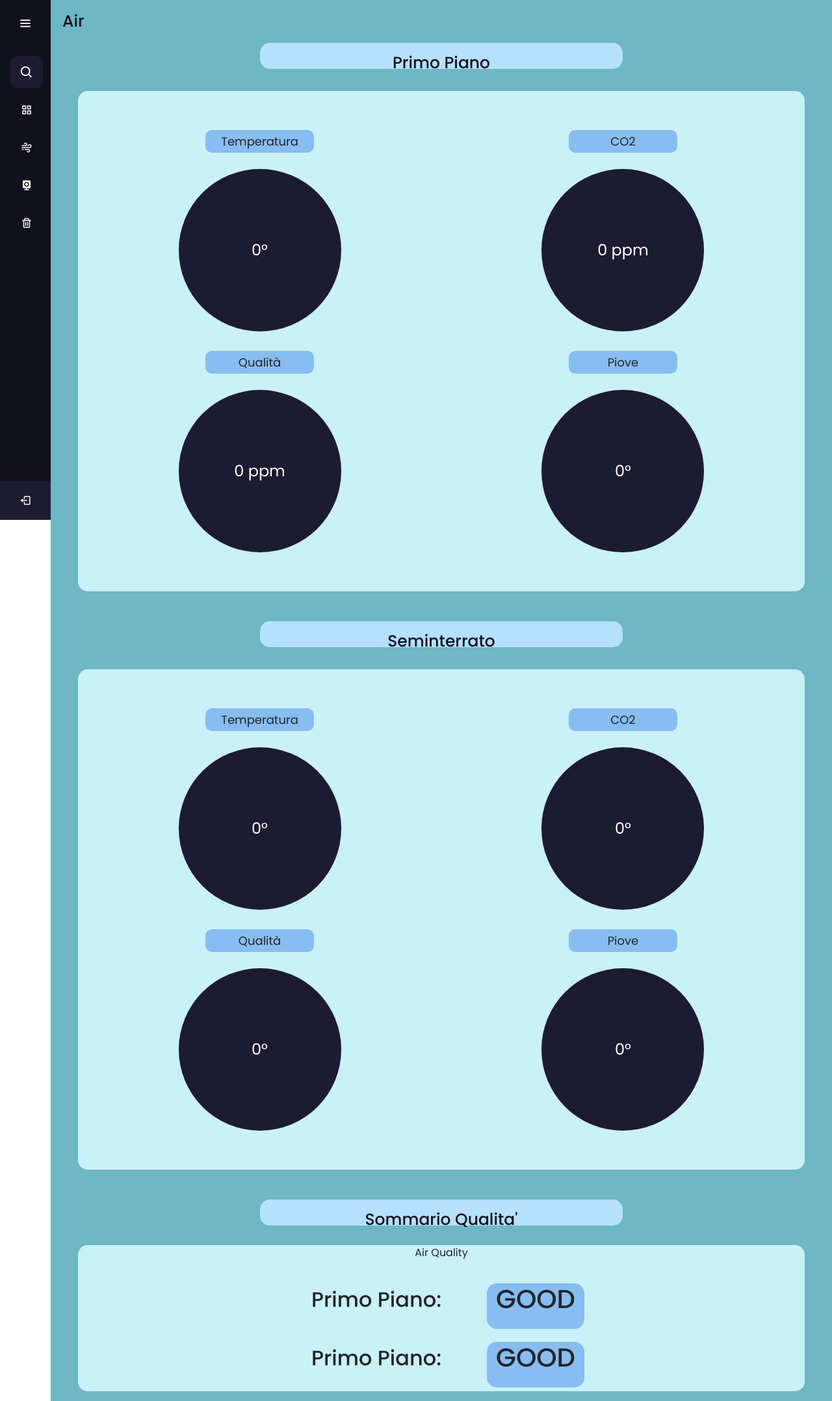
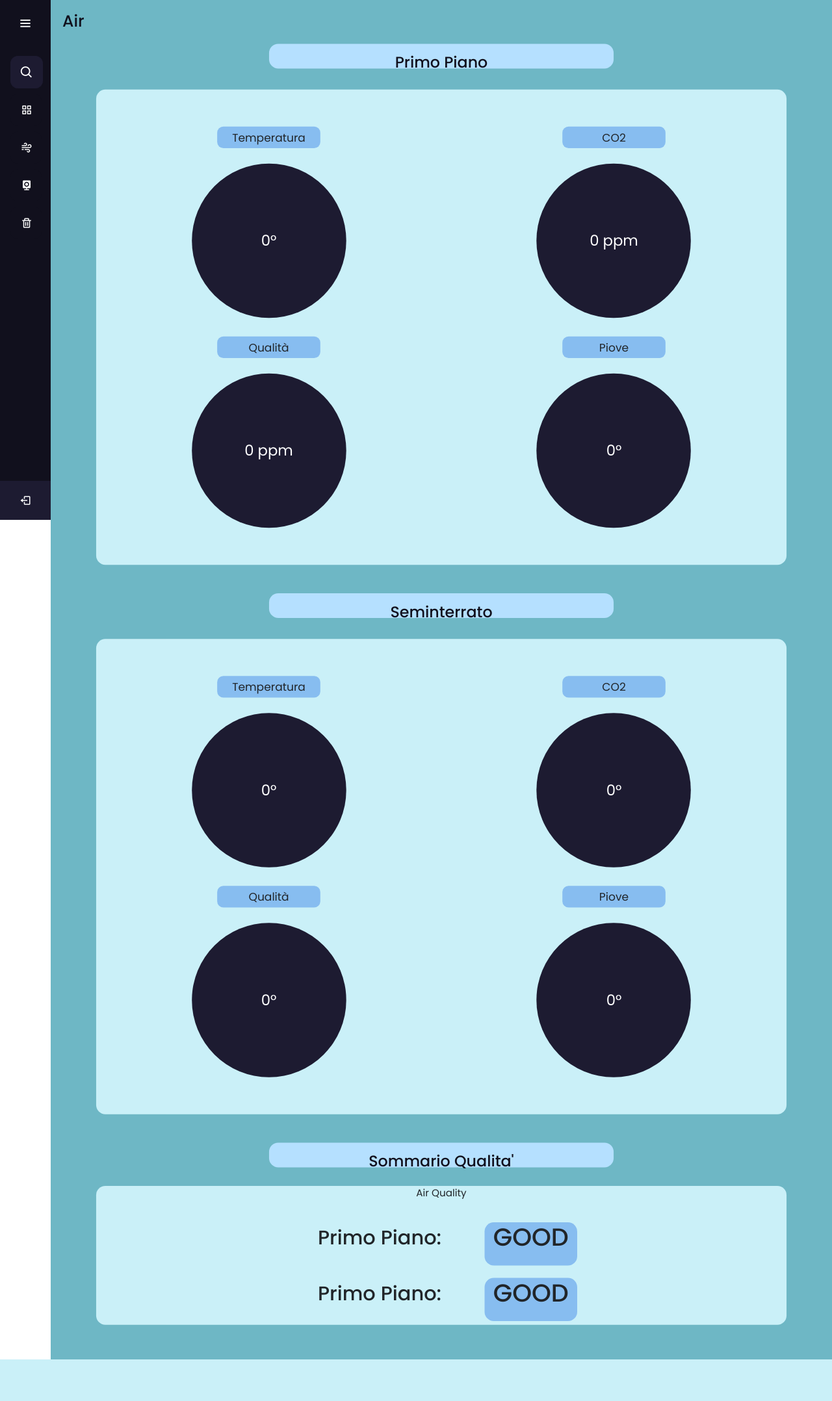
Before and after one commit to oberdfr/MonitoringSystem_WebServer, a Flask app: page /air.html in a window 1280 px wide. Shown: the whole page at 65% size. After the commit the page ends 2092 px from the top, so only its background shows below. Run offline with Flask 3, Linux system fonts and the light colour scheme; the visitor is signed in with stand-in values (Sample User, id 1); parts of the project's set-up code (start-up, migrations or seed data) failed here and were passed over.

Commit message:
web: air: scale 95%

```diff
--- a/static/css/style.css
+++ b/static/css/style.css
@@ -277,6 +277,11 @@ span {
   z-index: 2;
 }
 
+.home-container-scaled {
+  transform: scale(0.95);
+  margin-top: -50px;
+}
+
 .sidebar.open~.home-section {
   left: 250px;
   width: calc(100% - 250px);
--- a/templates/air.html
+++ b/templates/air.html
@@ -65,6 +65,8 @@
 
   <section id="airHomeSection" class="home-section">
     <h3 class="text" style="height: 0;">Air</h3>
+
+    <div class="home-container-scaled">
 
       <div id="airRow1" class="row text-center" style="width: 95%; margin-left: auto; margin-right: auto;">
         <div id="primoPianoContainer" class="col">
@@ -159,7 +161,7 @@
         </div>
       </div>
 
-
+    </div>
   </section>
   <script src="static/js/air.js"></script>
 </body>
```
Lines whose indentation alone changed are shown as unchanged.
